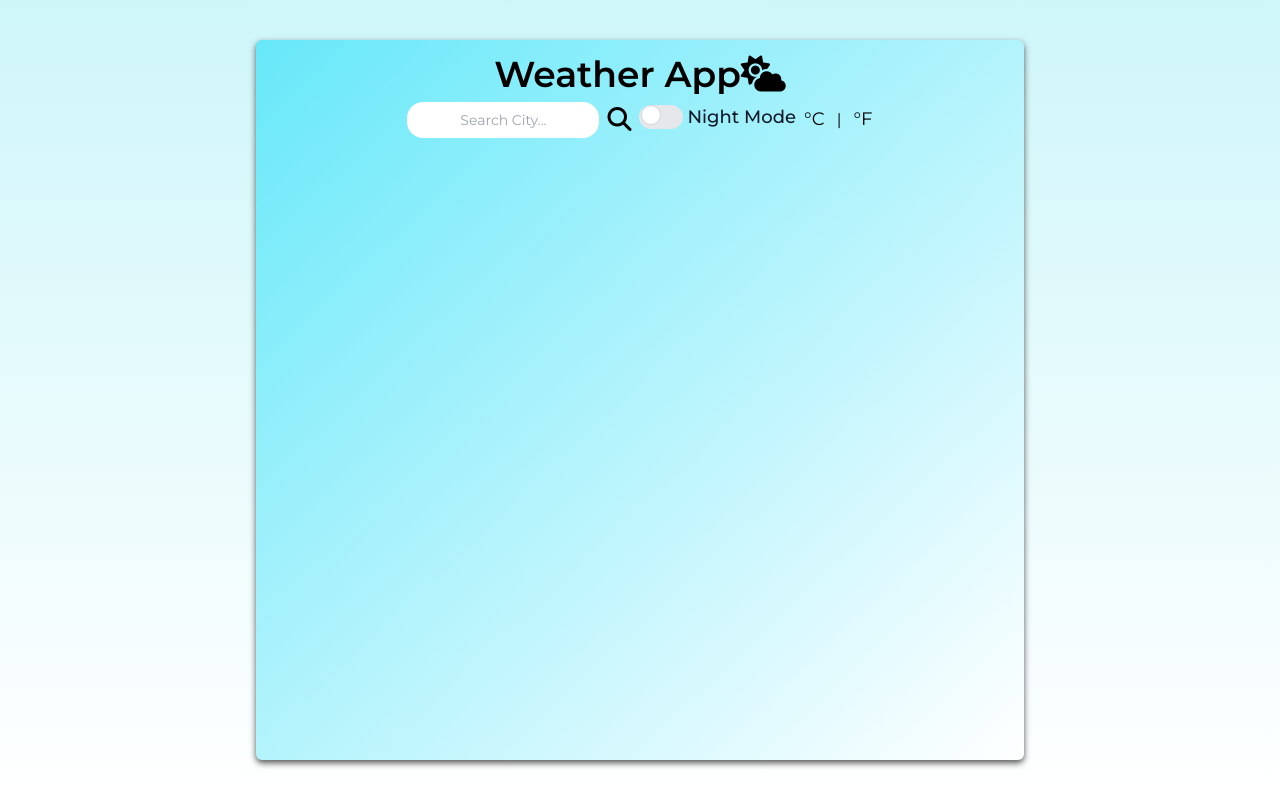
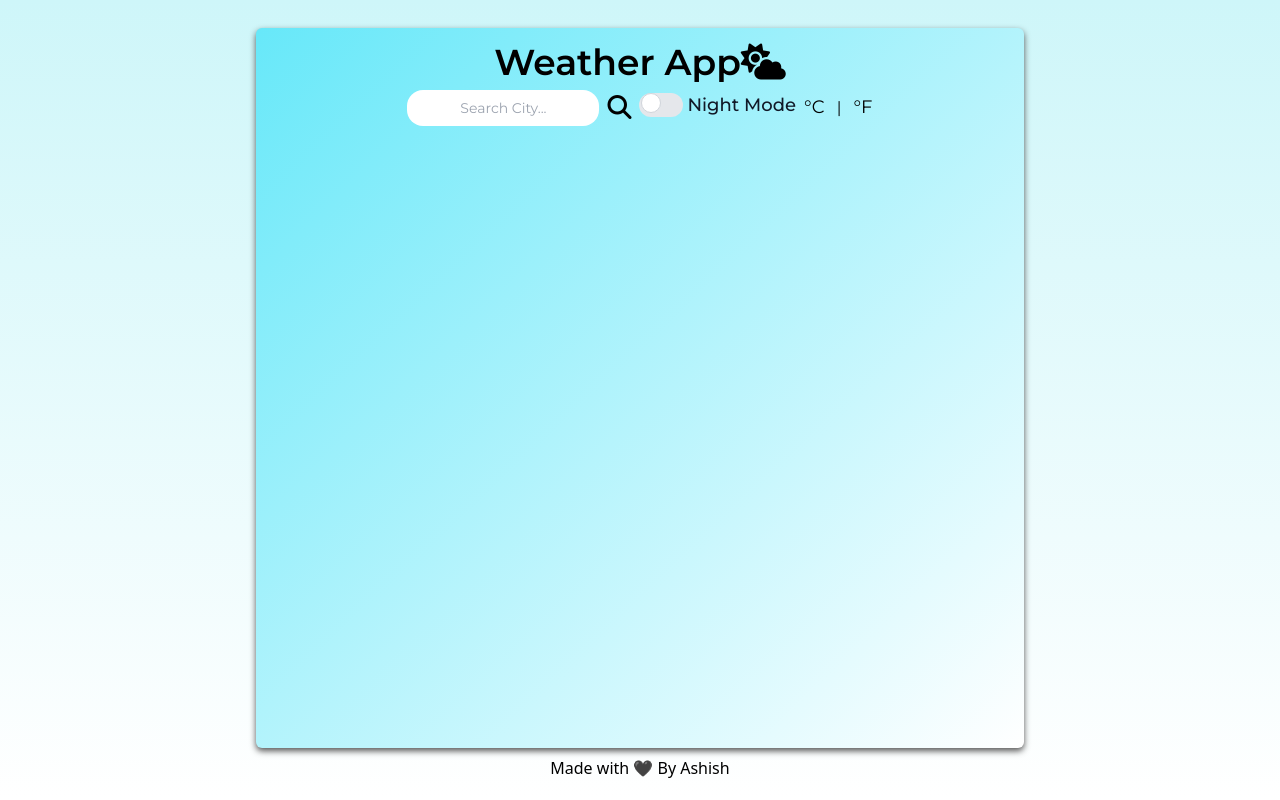
Before and after one commit to ak397/weatherApp-usingReactJs, a React (Create React App) app: page / in a window 1280 px wide. Built offline with nearby package versions, Linux system fonts and the light colour scheme; the HTML template or start-up script is replaced by a standard one.

Commit message:
made with love

```diff
--- a/src/App.js
+++ b/src/App.js
@@ -1,5 +1,6 @@
 import "./App.css"
 import CopyWeatherUpdate from "./components/CopyWeatherUpdate"
+import { MadeWithLove } from "./components/MadeWithLove"
 // import WeatherUpdate from "./components/WeatherUpdate";//main code work
 
 // import HourlyUpdate from "./components/HourlyUpdate";
@@ -12,6 +13,7 @@ const App = () => {
       {/* <HourlyUpdate/> */}
       {/* <Dummy/> */}
       <CopyWeatherUpdate />
+      <MadeWithLove/>
     </>
   )
 }
--- a/src/components/CopyWeatherUpdate.js
+++ b/src/components/CopyWeatherUpdate.js
@@ -2,6 +2,7 @@ import axios from "axios"
 import React, { useState, useRef, useEffect } from "react"
 import Spinner from "./Spinner"
 import { DateTime } from "luxon"
+import { MadeWithLove } from "./MadeWithLove"
 
 const CopyWeatherUpdate = () => {
   const [search, setSearch] = useState("")
--- /dev/null
+++ b/src/components/MadeWithLove.js
@@ -0,0 +1,10 @@
+import React from "react"
+
+export const MadeWithLove = () => {
+  return (
+    <div>
+      {/* <p className="text-center">Made with ❤ By Ashish</p> */}
+      <p className="text-center">Made with 🖤 By Ashish</p>
+    </div>
+  )
+}
```
Also changed, not shown: src/App.css (line endings or trailing spaces).
